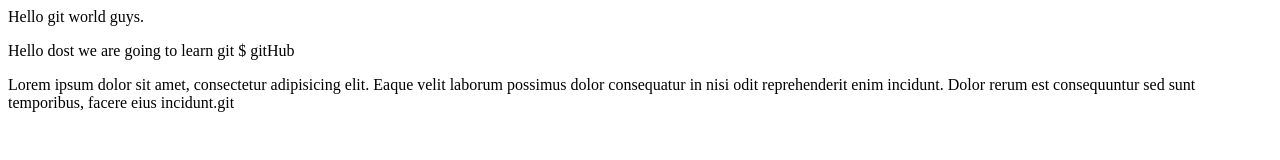
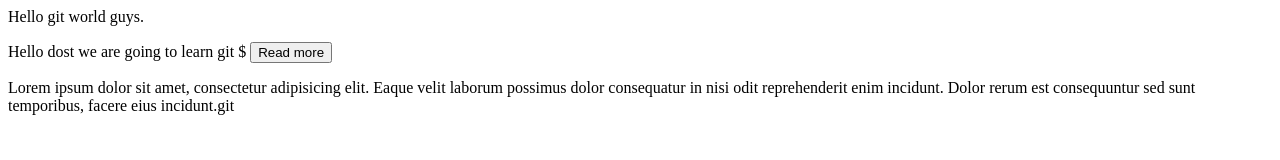
Before and after one commit to nitusharma303/myfirst-demo, a plain HTML site: page index.html in a window 1280 px wide. Drawn offline with Linux system fonts and the light colour scheme.

Commit message:
add button

```diff
--- a/index.html
+++ b/index.html
@@ -1,3 +1,3 @@
 <p>Hello git world guys.</p>
-<p>Hello dost we are going to learn git $ gitHub</p>
+<p>Hello dost we are going to learn git $ <button>Read more</button></p>
 <p>Lorem ipsum dolor sit amet, consectetur adipisicing elit. Eaque velit laborum possimus dolor consequatur in nisi odit reprehenderit enim incidunt. Dolor rerum est consequuntur sed sunt temporibus, facere eius incidunt.git</p>
```
